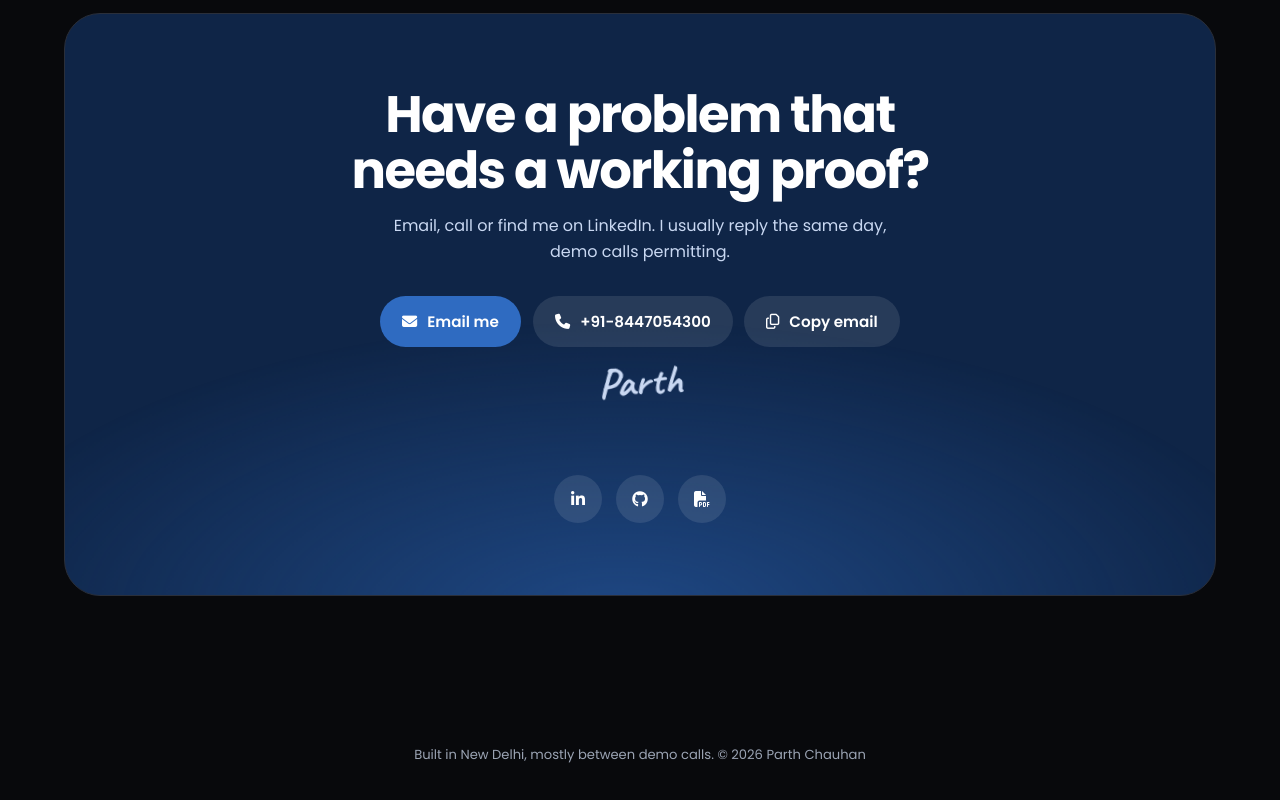
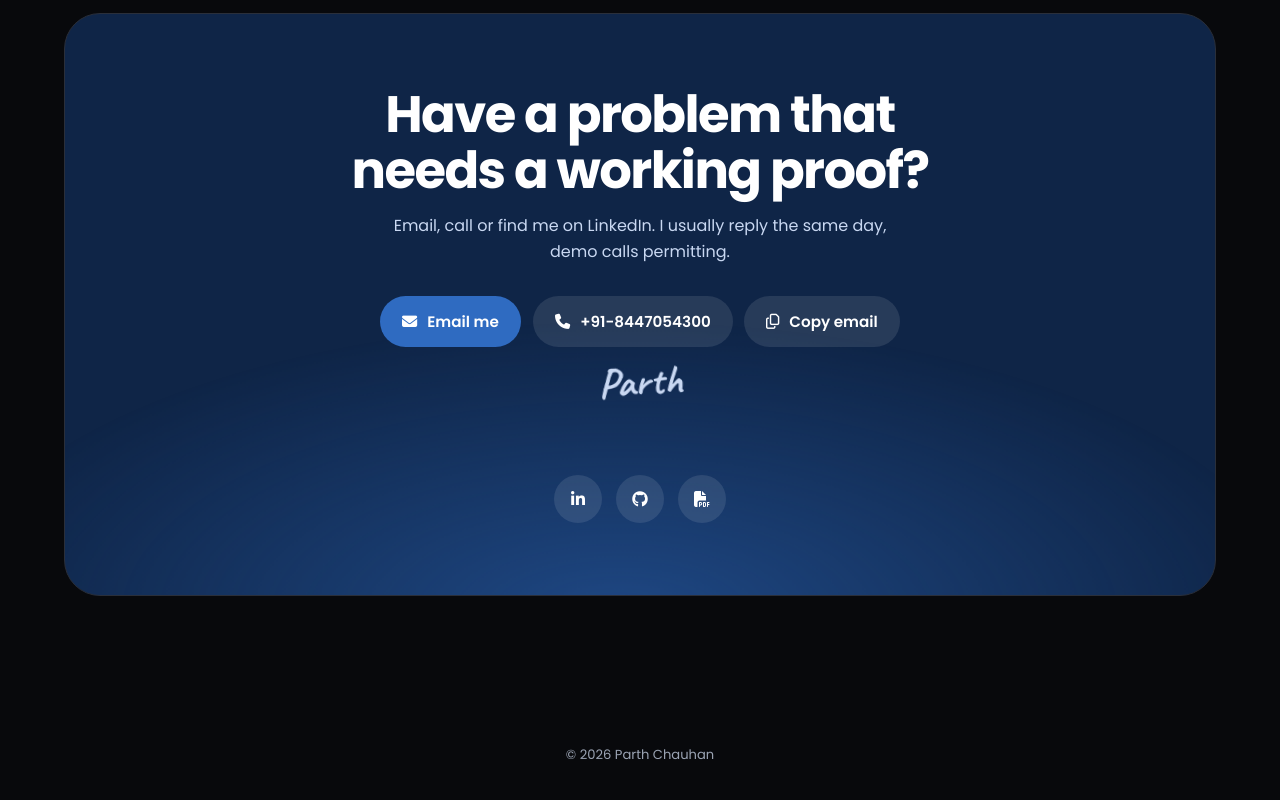
Before and after one commit to parthchauhan0011/portfolio, a plain HTML site: page index.html in a window 1280 px wide. Shown: the part 10034-10834 px from the top of the page. Drawn offline with Linux system fonts and the light colour scheme.

Commit message:
Update index.html

```diff
--- a/index.html
+++ b/index.html
@@ -425,7 +425,7 @@
   </main>
 
   <footer class="footer">
-    <p>Built in New Delhi, mostly between demo calls. © 2026 Parth Chauhan</p>
+    <p>© 2026 Parth Chauhan</p>
   </footer>
 
   <script src="script.js"></script>
```
